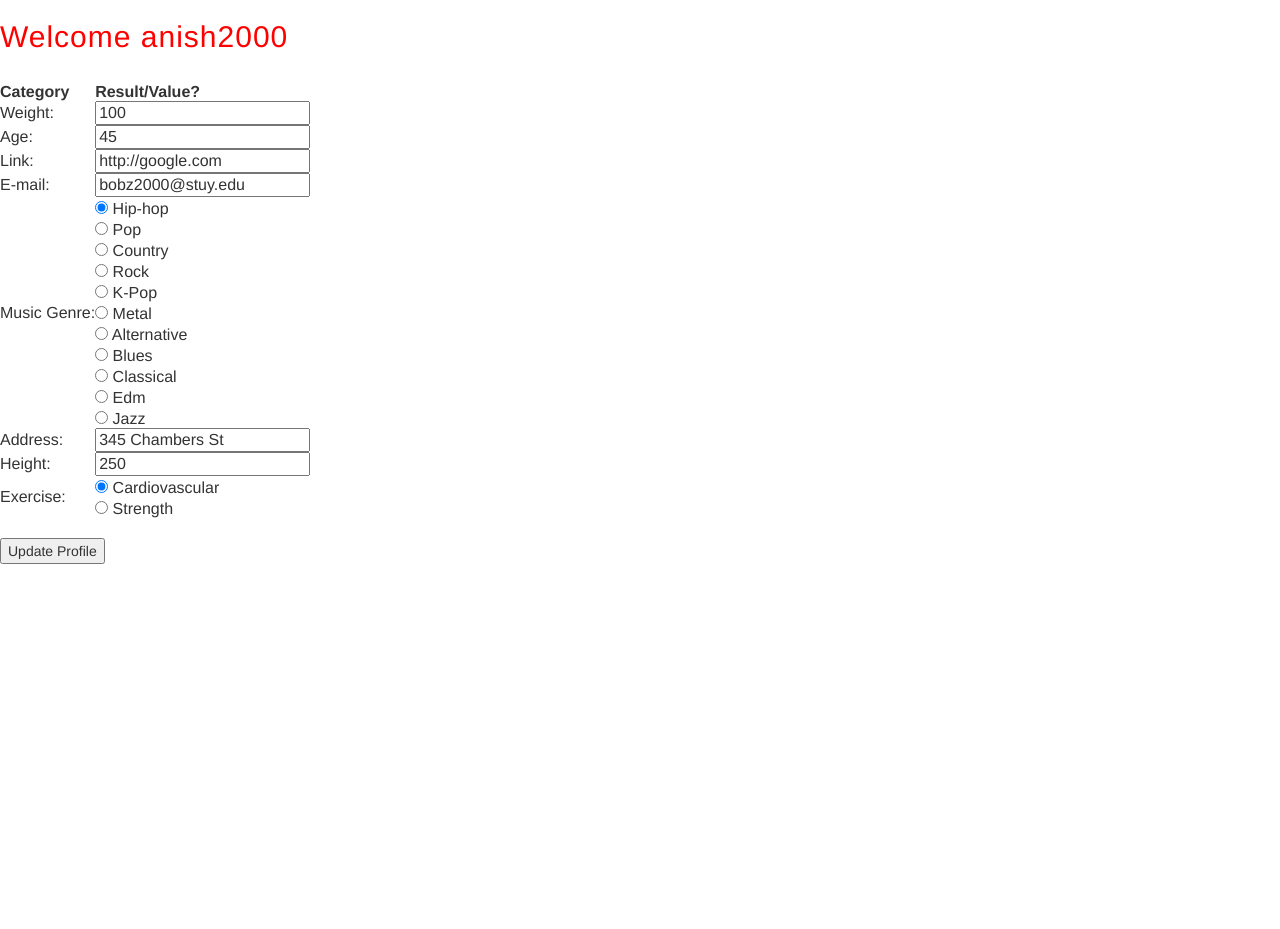
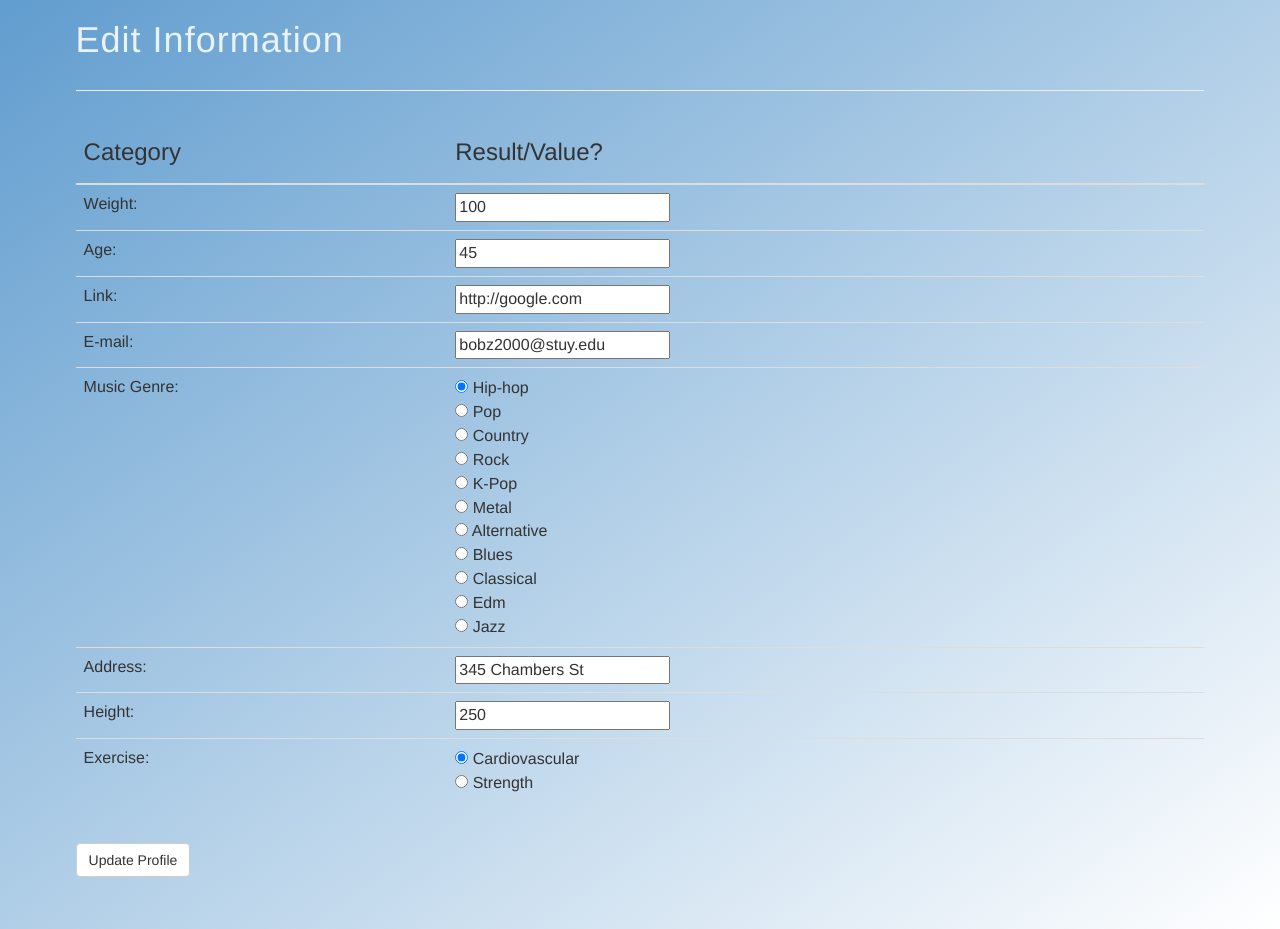
Before and after one commit to yuyangz/Limerence, a Flask app: page /edit_profile in a window 1280 px wide. Shown: the part 52-981 px from the top of the page. Before the commit the page ends 616 px from the top, so only its background shows below. Run offline with Flask 2, Linux system fonts and the light colour scheme; a user stored in the database is signed in; data comes from the database, SQL or seed files in the repository; parts of the project's set-up code (start-up, migrations or seed data) failed here and were passed over; some libraries are stand-ins or nearby versions.

Commit message:
Updated profile table and formatting

```diff
--- a/templates/edit_profile.html
+++ b/templates/edit_profile.html
@@ -3,18 +3,22 @@
 Profile
 {% endblock %}
 {% block content %}
-    <h2> Welcome {{ name }} </h2>
-    <br>
-
+<div class="col-sm-12 text-left"  id="grad1">
+  <div class="slide-left">
+    <h1> Edit Information </h1>
+  </div>
+  <hr>
+  <div>
     <!--{{ info }}-->
     <form action="/update_profile">
       <input type="hidden" name="username" value="{{name}}">
-        <table>
+      <table class = "table">
         <thead>
           <tr>
-                    <th>Category</th>
-                    <th>Result/Value?</th>
+            <th><h3>Category</h3></th>
+            <th><h3>Result/Value?</h3></th>
           </tr>
+
         </thead>
         <tbody>
           <tr>
@@ -36,6 +40,7 @@
           <tr>
             <td>Music Genre:</td>
             <td>
+
 	      <input type="radio" name="music" value="hip-hop" checked> Hip-hop<br>
               <input type="radio" name="music" value="pop"> Pop <br>
               <input type="radio" name="music" value="country"> Country <br>
@@ -47,6 +52,7 @@
               <input type="radio" name="music" value="classical"> Classical <br>
               <input type="radio" name="music" value="edm"> Edm <br>
               <input type="radio" name="music" value="jazz"> Jazz <br>
+
             </td>
           </tr>
           <tr>
@@ -67,8 +73,9 @@
         </tbody>
       </table>
       <br>
-        <button type="submit">Update Profile</button>
+      <button class="btn btn-default" type="submit">Update Profile</button>
     </form>
-
+  </div>
+</div>
 
 {% endblock %}
--- a/templates/user_base.html
+++ b/templates/user_base.html
@@ -70,6 +70,7 @@
 
      .well{
      background: #E3ECF5;
+     padding: 0cm 1cm 0cm 1cm;
      }
    </style>
   </head>
```
Also changed, not shown: templates/profile.html (+11 -9 lines). Lines whose indentation alone changed are shown as unchanged.
